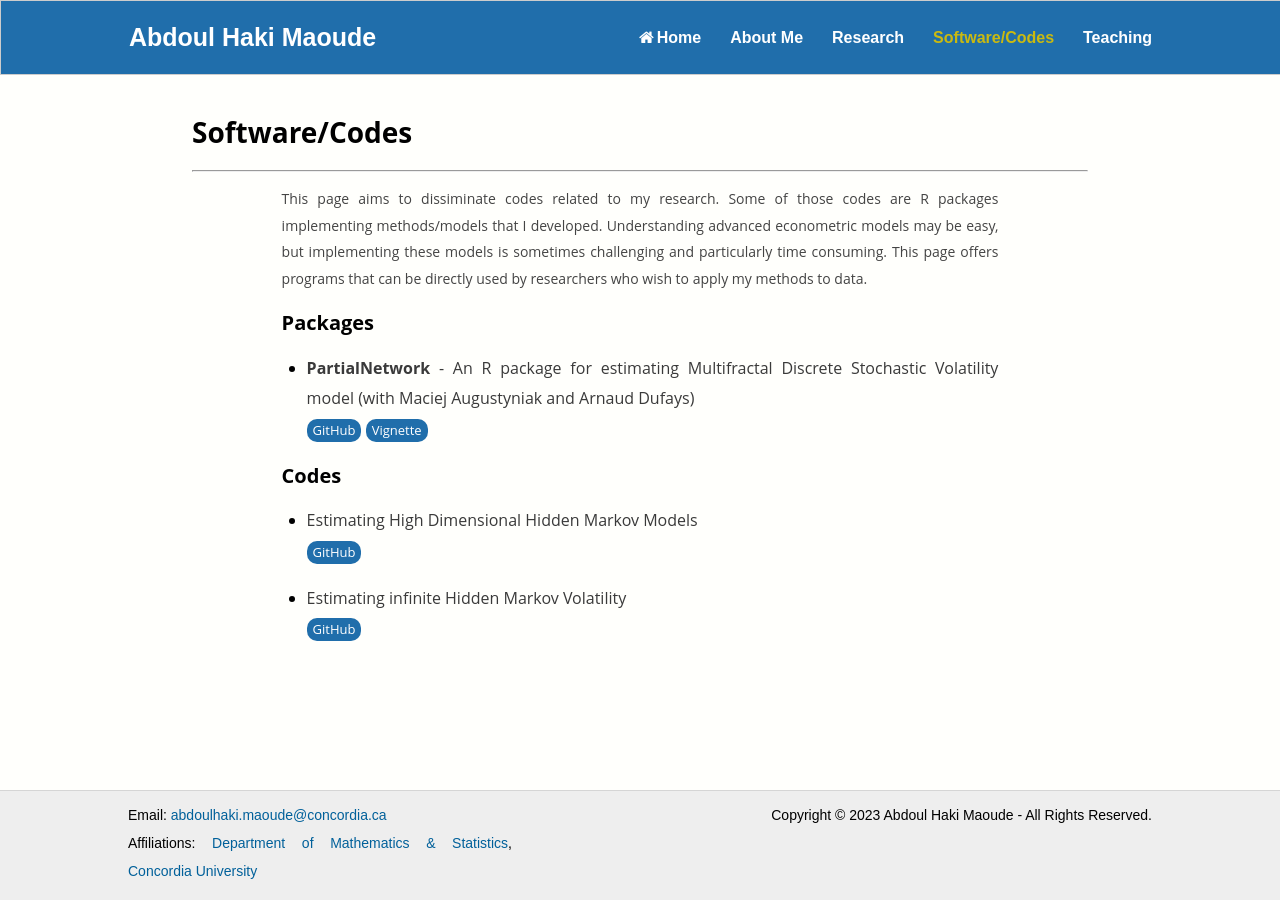
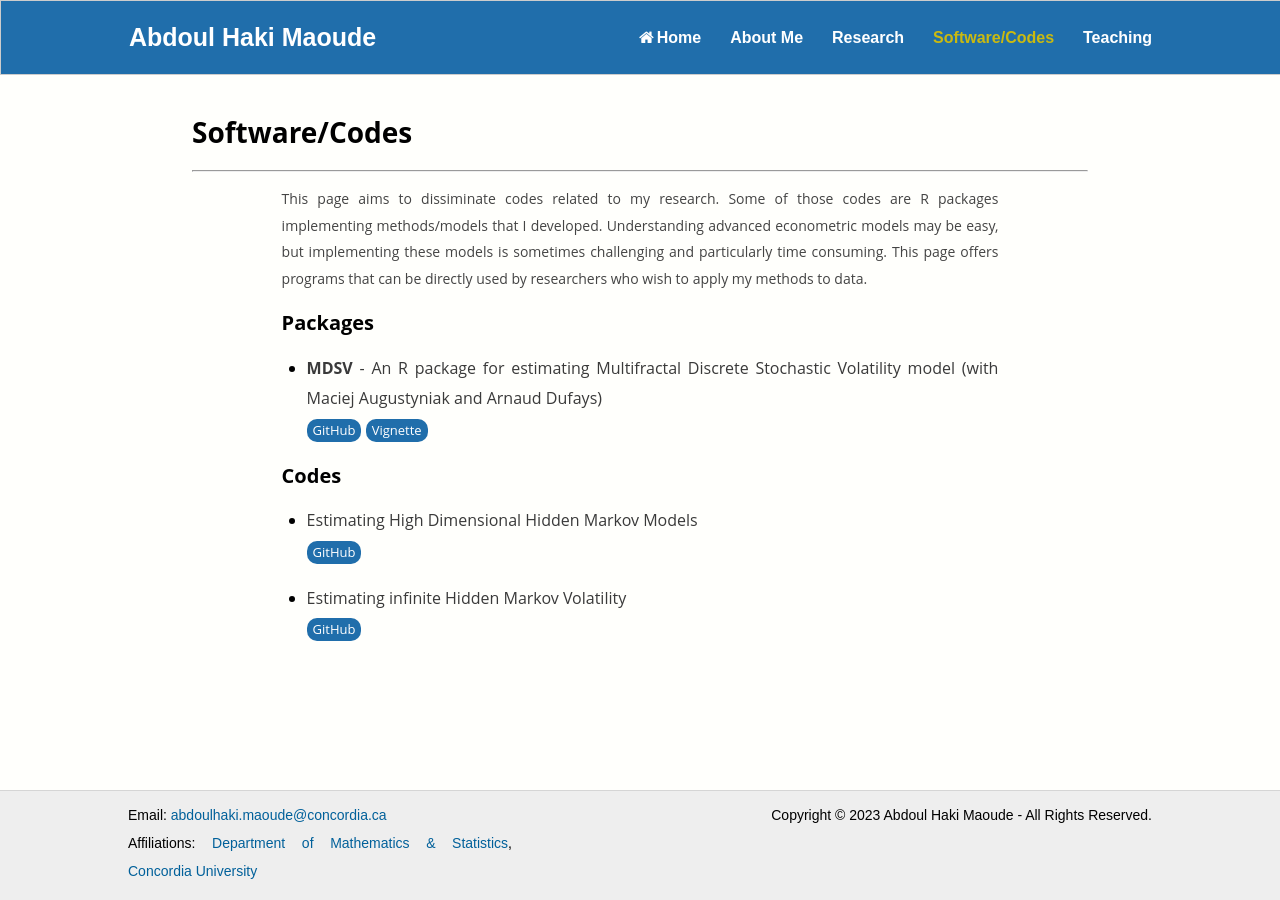
Before and after one commit to abdoulmaoude/abdoulmaoude.github.io, a Jekyll site: the page built from software/index.html, in a window 1280 px wide. Built offline with Jekyll 4.4.1, drawn with Linux system fonts in a browser that asks for light colours.

Commit message:
Update index.html

```diff
--- a/software/index.html
+++ b/software/index.html
@@ -22,7 +22,7 @@ $(document).ready(function() {
       <h2>Packages</h2>
       <div id = "research2">
         <ul>
-          <li><p class="nomarginafter">  <b>PartialNetwork</b> - An R package for estimating Multifractal Discrete Stochastic Volatility model (with Maciej Augustyniak and Arnaud Dufays)</p>
+          <li><p class="nomarginafter">  <b>MDSV</b> - An R package for estimating Multifractal Discrete Stochastic Volatility model (with Maciej Augustyniak and Arnaud Dufays)</p>
             <a type="button" class="button" href="https://github.com/abdoulmaoude/MDSV" target="_blank">GitHub</a> <a type="button" class="button" href="https://nbviewer.org/github/abdoulmaoude/MDSV/vignettes/MDSV_docx.pdf" target="_blank">Vignette</a></li>
         </ul>
       <h2>Codes</h2>
```
